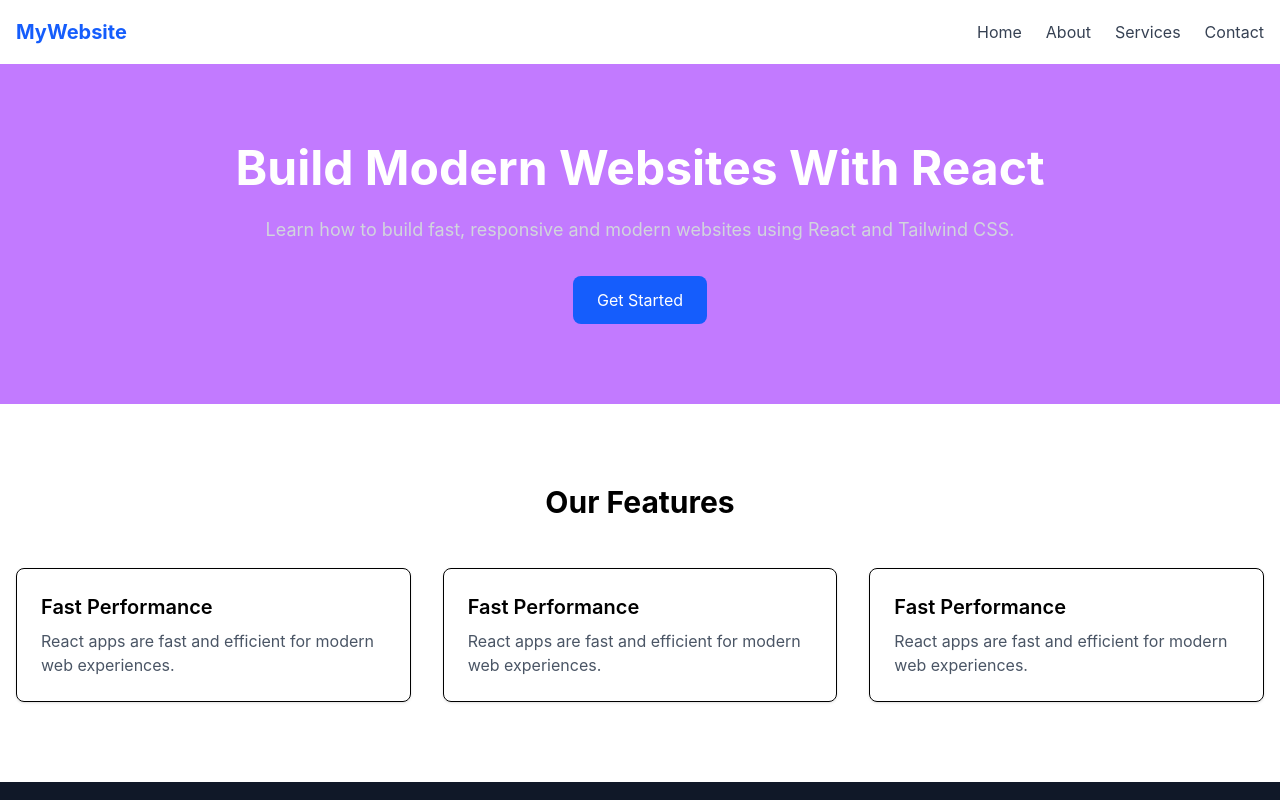
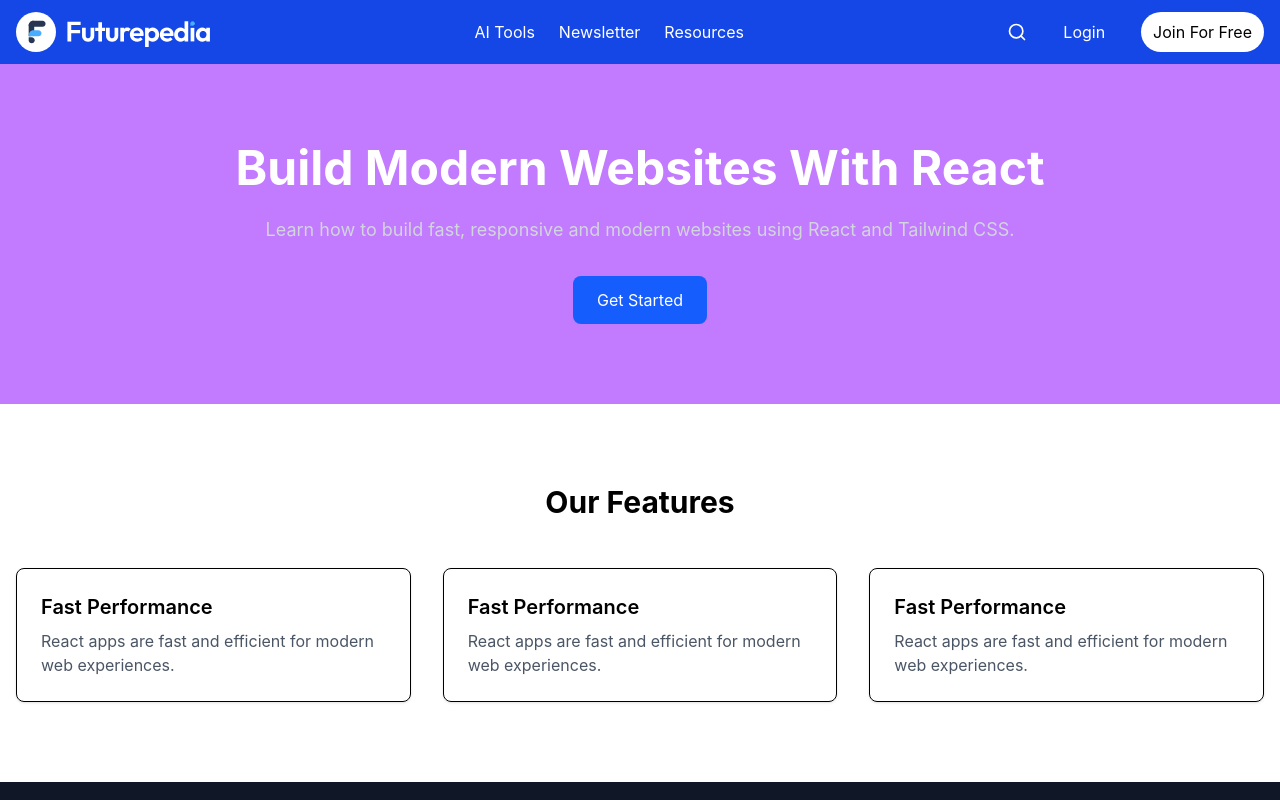
Before and after one commit to ADEDANCE/futurepedia-clone, a React (Vite) app: page / in a window 1280 px wide. Shown: the top 800 px of the page. Built offline with nearby package versions, Linux system fonts and the light colour scheme.

Commit message:
feat:Refractor change the nav color to blue

```diff
--- a/src/components/Navber.jsx
+++ b/src/components/Navber.jsx
@@ -1,34 +1,53 @@
 import React, { useState } from "react";
-
+import logo from "../assets/logo.svg";
+import { FiMenu } from "react-icons/fi";
+import { FiSearch } from "react-icons/fi";
 const Navber = () => {
   const [isOpen, setIsOpen] = useState(false);
   return (
-    <nav className=" bg-white shadow-md">
+    <nav className=" bg-blue-700 shadow-md">
       <div className=" max-w-7xl mx-auto px-4">
         <div className=" flex justify-between items-center h-16">
-          <h1 className="text-xl font-bold text-blue-600">MyWebsite</h1>
+          <img src={logo} alt="MyWebsite Logo" />
+
           <div className=" hidden md:flex space-x-6">
-            <a href="#" className="text-gray-700 hover:text-blue-600">
-              Home
+            <a
+              href="#"
+              className="text-white hover:text-gray-200 hover:underline"
+            >
+              AI Tools
             </a>
 
-            <a href="#" className="text-gray-700 hover:text-blue-600">
-              About
+            <a
+              href="#"
+              className="text-white hover:text-gray-200 hover:underline"
+            >
+              Newsletter
             </a>
 
-            <a href="#" className="text-gray-700 hover:text-blue-600">
-              Services
+            <a
+              href="#"
+              className="text-white hover:text-gray-200 hover:underline"
+            >
+              Resources
             </a>
-
-            <a href="#" className="text-gray-700 hover:text-blue-600">
-              Contact
-            </a>
+          </div>
+          <div className=" hidden md:flex space-x-6">
+            <button className="text-white text-xl">
+              <FiSearch />
+            </button>
+            <button className=" text-white hover:bg-white hover:text-black py-2 px-3 rounded-full">
+              Login
+            </button>
+            <button className=" bg-white text-black hover:bg-gray-300 py-2 px-3 rounded-full">
+              Join For Free
+            </button>
           </div>
           <button
             onClick={() => setIsOpen(!isOpen)}
-            className=" md:hidden text-gray-700"
+            className=" md:hidden text-white"
           >
-            ☰
+            <FiMenu className=" text-white" />
           </button>
         </div>
       </div>
```
